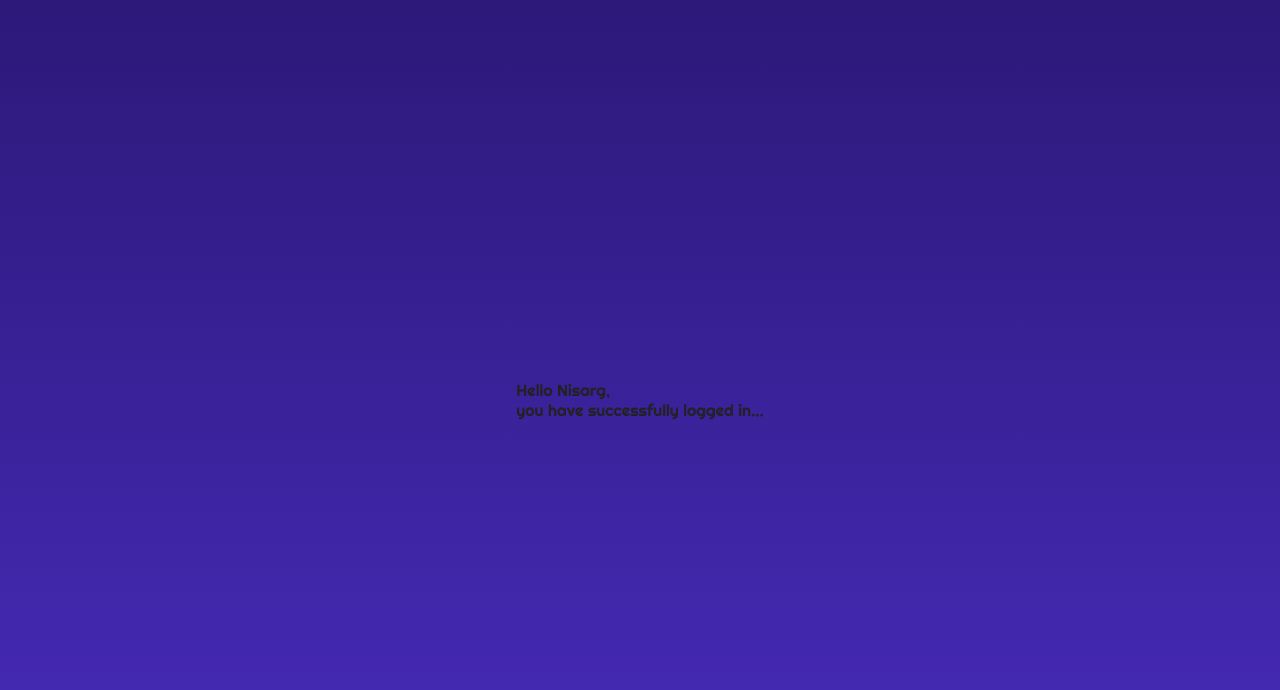
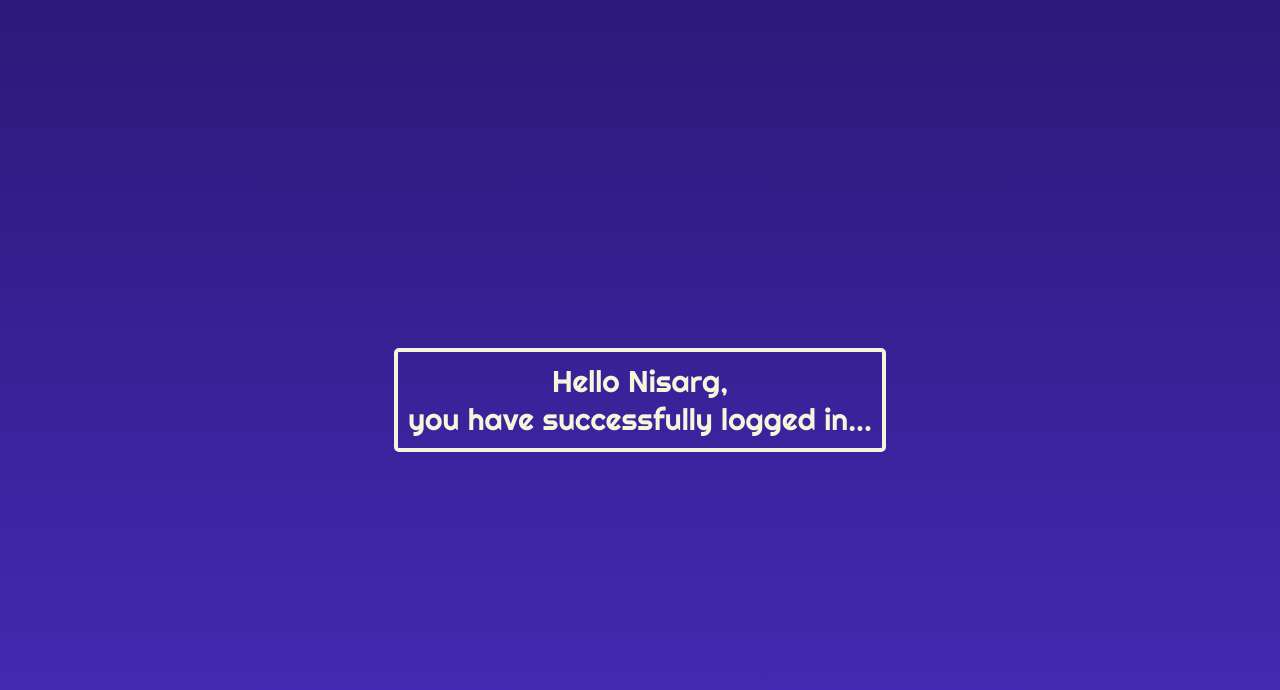
Before and after one commit to ngunner15/oauth-project, a website: page public/success.html in a window 1280 px wide. Drawn offline with Linux system fonts and the light colour scheme.

Commit message:
Add css for success and error pages

```diff
--- a/public/style.css
+++ b/public/style.css
@@ -11,7 +11,7 @@ body {
 }
 
 .content {
-  background: white;
+  background: beige;
   width: 380px;
   height: 480px;
   border-radius: 40px;
@@ -46,7 +46,7 @@ h1 {
   line-height: 38px;
   padding-top: 2px;
   border-radius: 20px;
-  color: white;
+  color: beige;
   background: rgba(71, 43, 186, 1);
   margin: 0 auto;
   border: none;
@@ -64,3 +64,13 @@ input[type='text'] {
   font-size: 14px;
   line-height: 22px;
 }
+
+.success, .error {
+  color: beige;
+  text-align: center;
+  border: solid 4px;
+  border-radius: 5px;
+  font-size: 30px;
+  margin: 0 auto;
+  padding: 10px;
+}
```
